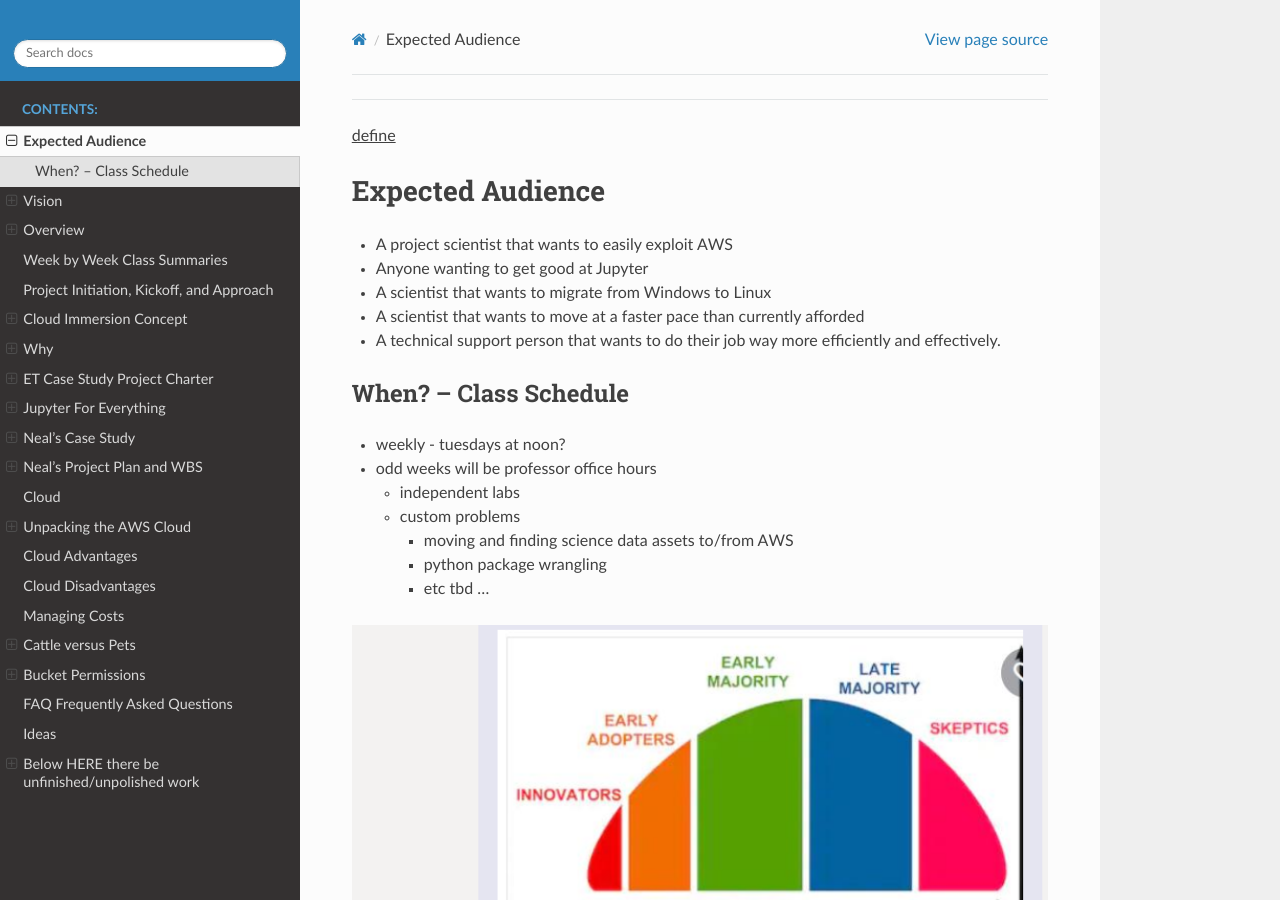
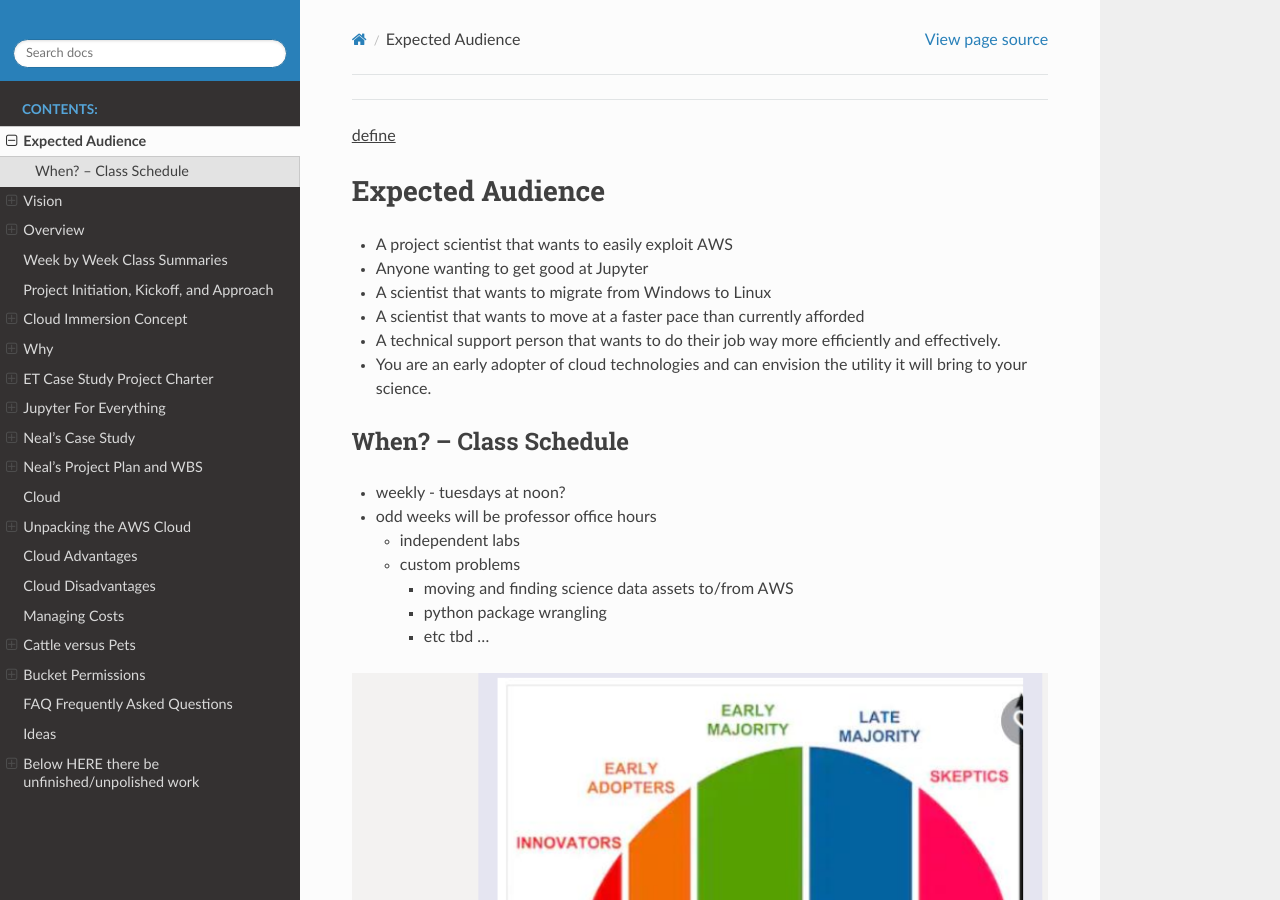
Before and after one commit to tonybutzer/harmony, a Sphinx documentation site: the page built from documentation/source/00define_ET.md, in a window 1280 px wide and 900 px high. Built offline with Sphinx 7.4.7 and the Read the Docs theme 2.0.0, drawn with Linux system fonts in a browser that asks for light colours; pages that are not in the unit, such as notebooks, are missing from menus.

Commit message:
automatic git update from Makefile

```diff
--- a/documentation/source/00define_ET.md
+++ b/documentation/source/00define_ET.md
@@ -8,6 +8,7 @@
 - A scientist that wants to migrate from Windows to Linux
 - A scientist that wants to move at a faster pace than currently afforded
 - A technical support person that wants to do their job way more efficiently and effectively.
+- You are an early adopter of cloud technologies and can envision the utility it will bring to your science.
 
 ## When? -- Class Schedule
 
```
